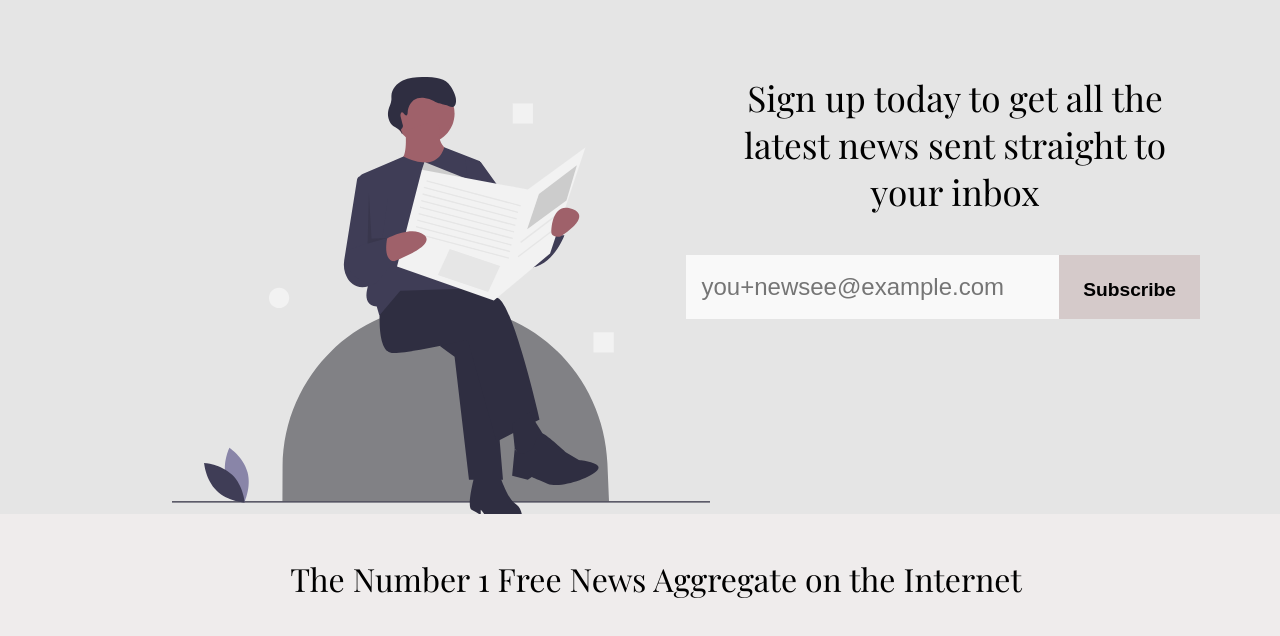
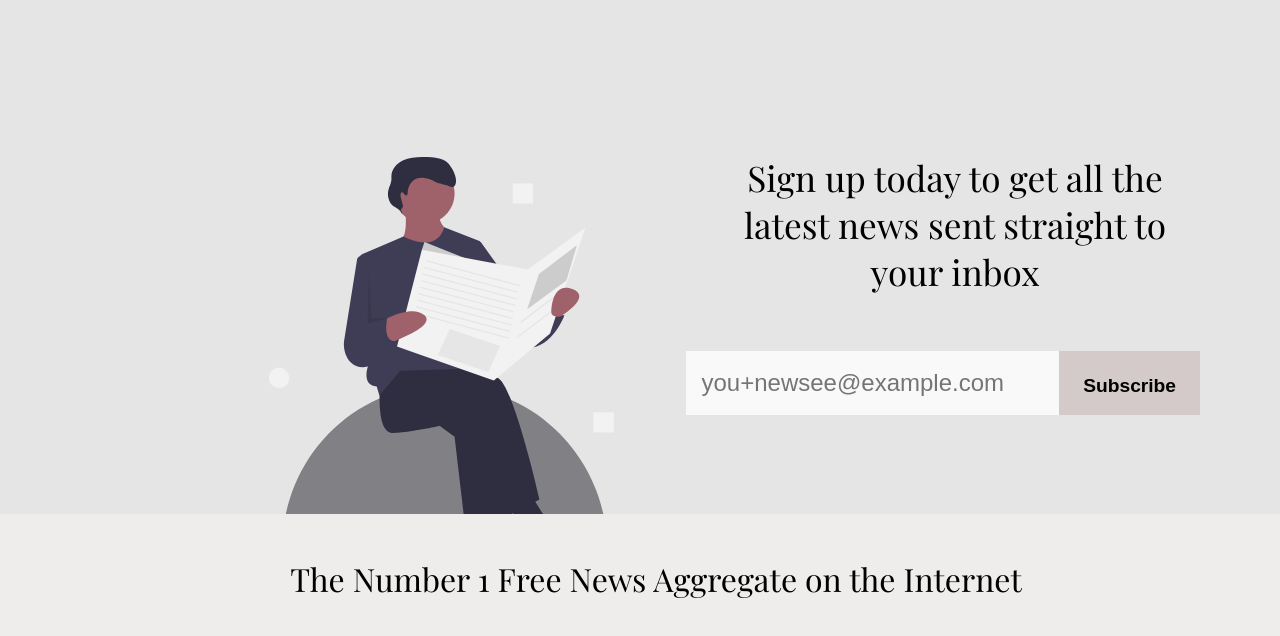
Before and after one commit to syrvanser/designpractice, a plain HTML site: page index.html in a window 1280 px wide. Shown: the part 158-794 px from the top of the page. Drawn offline with nearby package versions, Linux system fonts and the light colour scheme.

Commit message:
fixed link

```diff
--- a/style.css
+++ b/style.css
@@ -20,7 +20,7 @@ html,body {
 header {
     width: 100%;
     display: flex;
-    margin-bottom: 5rem;
+    margin-bottom: 10rem;
     justify-content: space-between;
 }
 
@@ -43,7 +43,6 @@ header {
 
 .page-container{
     min-height: 100vh;
-    max-width: 100vw;
     position: relative;
 }
 
@@ -58,10 +57,7 @@ header {
 .image-wrapper, .sign-up-wrapper{
     flex:auto;
     text-align: center;
-}
 
-.image-wrapper > img{
-    max-width: 100vw;
 }
 
 .sign-up-text{
@@ -92,7 +88,7 @@ header {
 }
 
 .sign-up-box{
-    margin-top: 2.5rem;
+    margin-top: 3.5rem;
     display: flex;
     max-width: 40rem;
     margin-left: auto;
```
